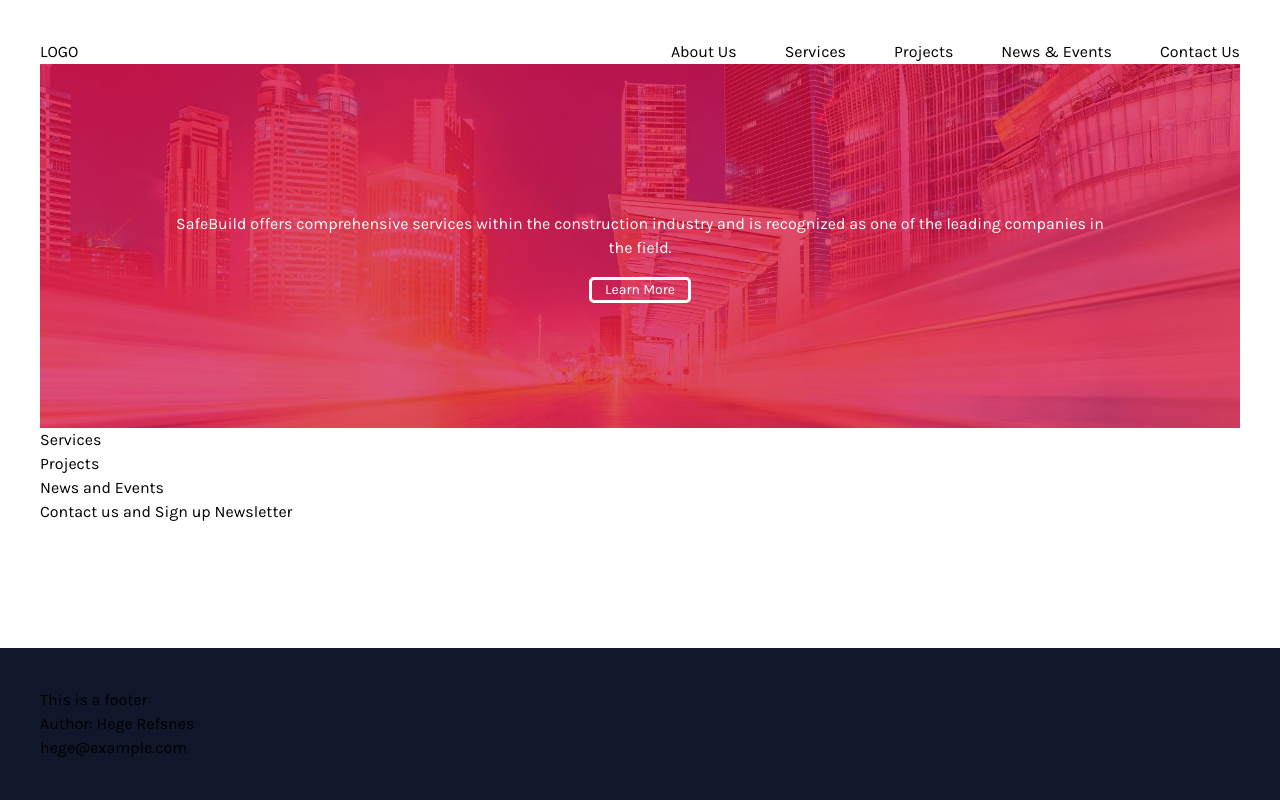
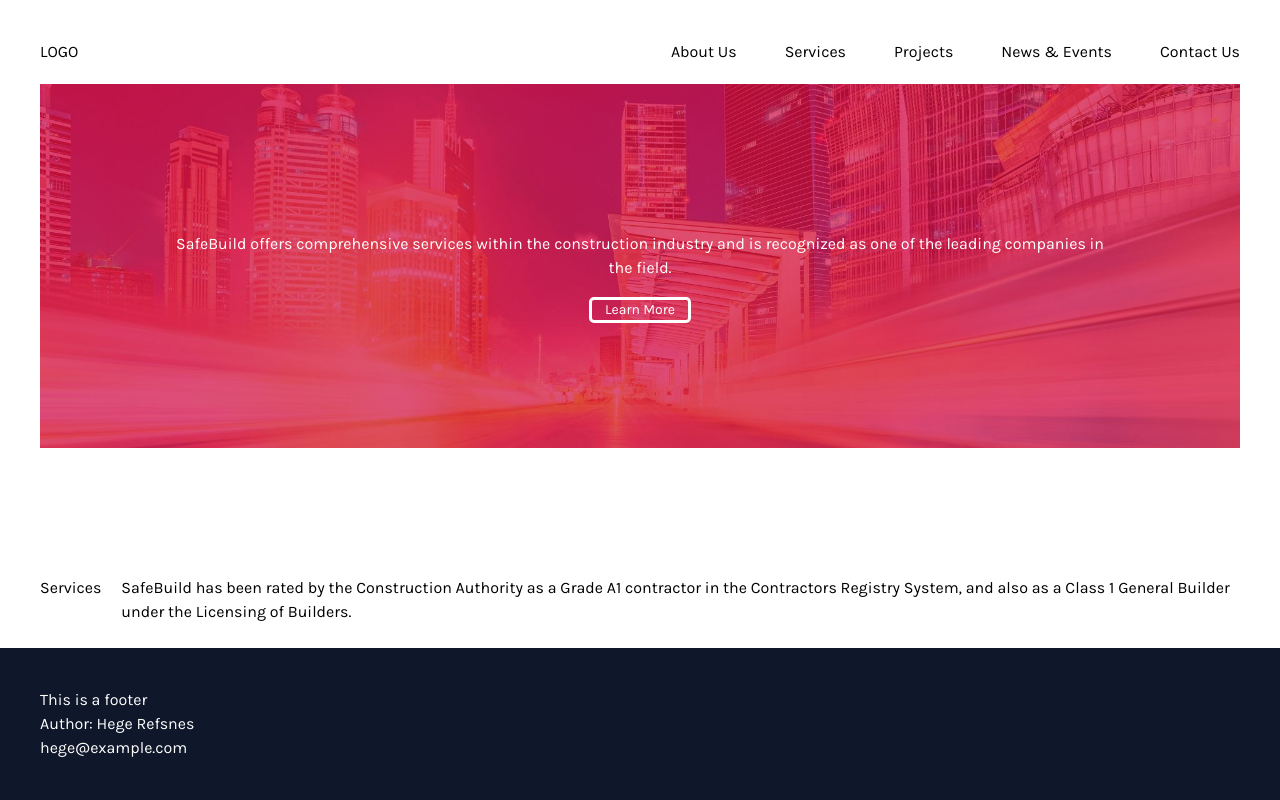
Before and after one commit to francesjgonzales/safebuild, a Next.js app: page / in a window 1280 px wide. Shown: the top 800 px of the page. Built offline with nearby package versions, Linux system fonts and the light colour scheme.

Commit message:
adding content and style in main page

```diff
--- a/src/app/globals.css
+++ b/src/app/globals.css
@@ -23,12 +23,12 @@
 }
 
 .navbar__desktop {
-  @apply flex justify-between grid-cols-6 gap-12 sm:text-left sm:flex text-center;
+  @apply flex justify-between grid-cols-6 gap-12 sm:text-left sm:flex text-center pb-5;
 }
 
 /* START slider styles */
 .slider {
-  @apply container flex xl:flex-row flex-col gap-5 relative z-0 max-w-[1440px] mx-auto p-32 text-center text-white grid justify-items-stretch;
+  @apply container xl:flex-row flex-col gap-5 relative z-0 mx-auto p-32 text-center text-white grid justify-items-stretch w-full;
 }
 
 .slider__button {
@@ -42,5 +42,5 @@
 
 /* START footer styles */
 .footer {
-  @apply w-full left-0 right-0 px-10 py-10 fixed bottom-0 bg-slate-900;
+  @apply w-full left-0 right-0 px-10 py-10 fixed bottom-0 bg-slate-900 text-white;
 }
--- a/src/app/page.tsx
+++ b/src/app/page.tsx
@@ -4,10 +4,17 @@ export default async function Home() {
   return (
     <main>
       <Slider />
-      <section>Services</section>
-      <section>Projects</section>
-      <section>News and Events</section>
-      <section>Contact us and Sign up Newsletter</section>
+      <section className="articles">
+        Services
+        <p>
+          SafeBuild has been rated by the Construction Authority as a Grade A1
+          contractor in the Contractors Registry System, and also as a Class 1
+          General Builder under the Licensing of Builders.
+        </p>
+      </section>
+      <section className="articles">Projects</section>
+      <section className="articles">News and Events</section>
+      <section className="articles">Contact us and Sign up Newsletter</section>
     </main>
   );
 }
--- a/src/components/Slider.tsx
+++ b/src/components/Slider.tsx
@@ -2,17 +2,14 @@ import React from "react";
 
 export const Slider = () => {
   return (
-    <div>
     <div className="slider bg-top bg-cover bg-[url('/assets/hero-img.jpg')]">
       <h1 className=" pt-5">
-          SafeBuild offers comprehensive services within the construction
-          industry and is recognized as one of the leading companies in the
-          field.
+        SafeBuild offers comprehensive services within the construction industry
+        and is recognized as one of the leading companies in the field.
       </h1>
       <p className="text-sm">
         <button className="slider__button">Learn More</button>
       </p>
     </div>
-    </div>
   );
 };
```
Lines whose indentation alone changed are shown as unchanged.
